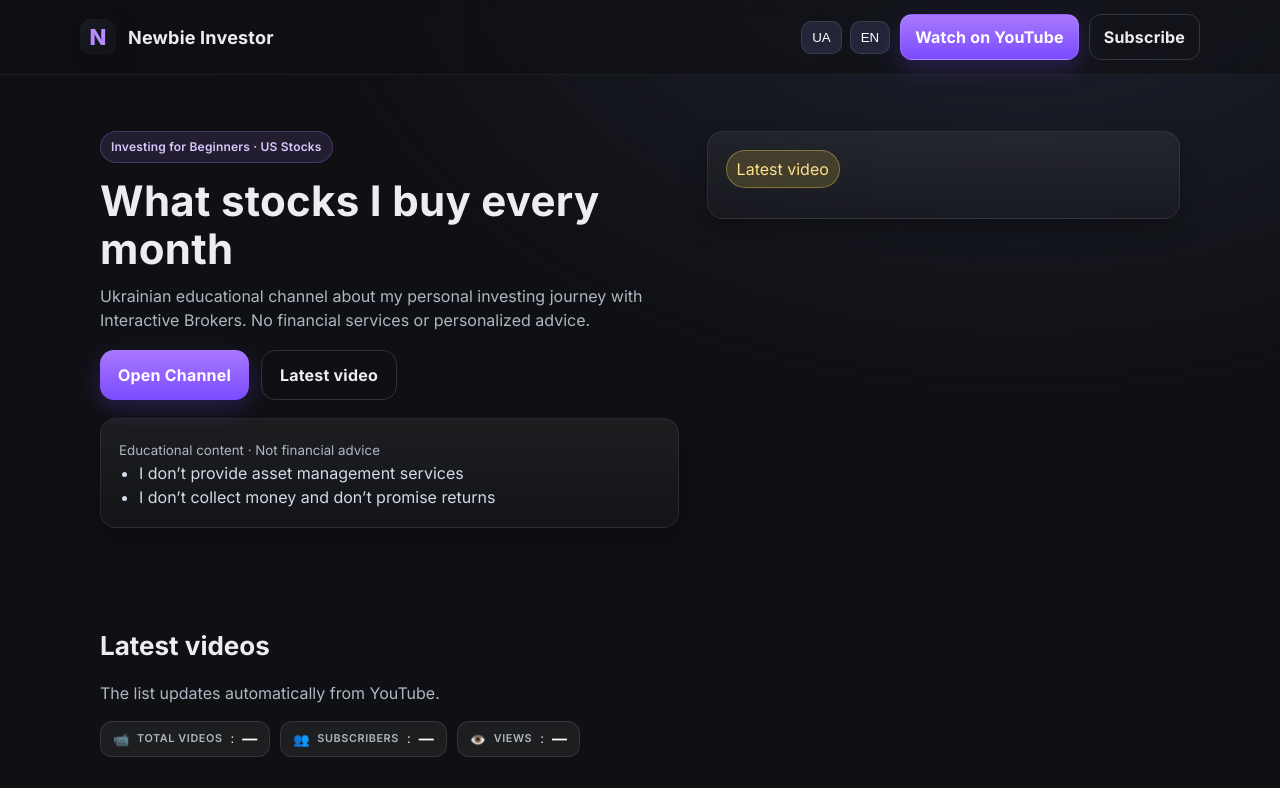
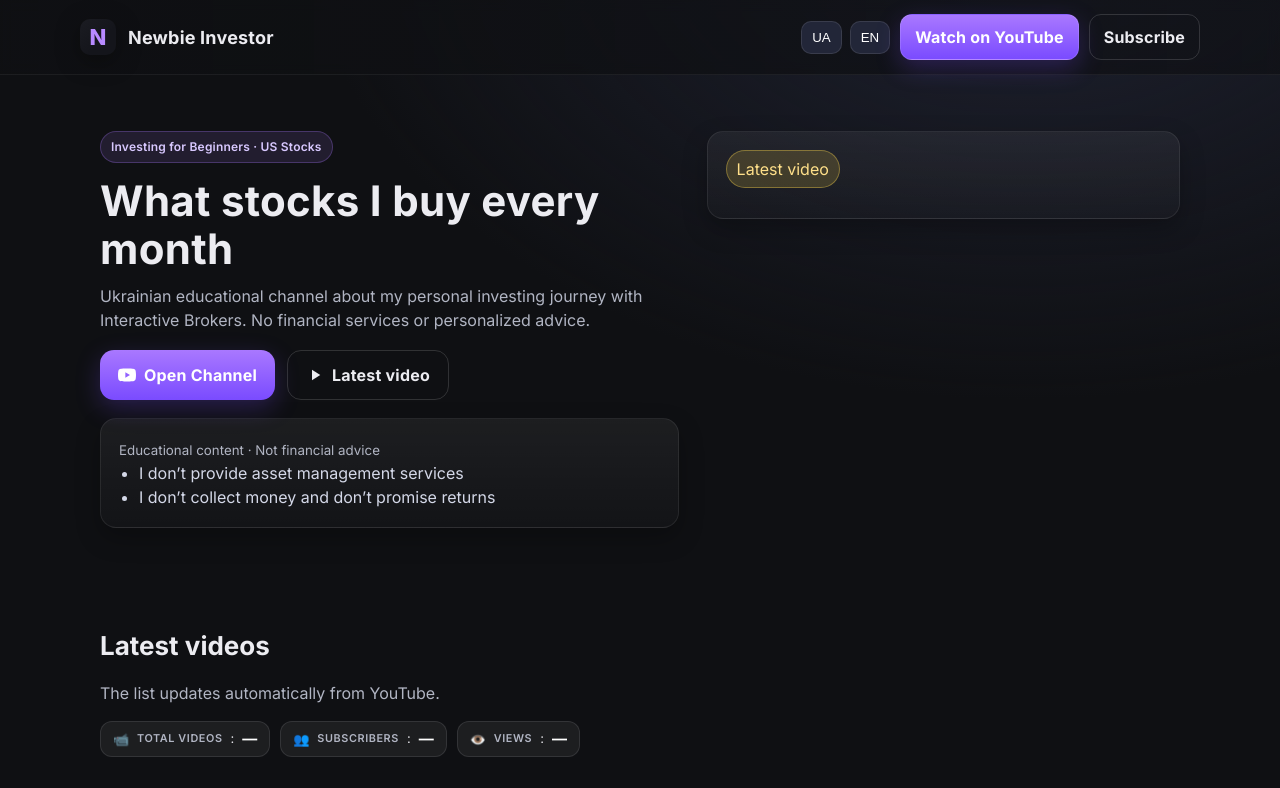
Before and after one commit to newbieinvestor2025-alt/site, a website: page index.html in a window 1280 px wide. Shown: the top 788 px of the page. Drawn offline with Linux system fonts and the light colour scheme; no server answers.

Commit message:
updated data-ai

```diff
--- a/index.html
+++ b/index.html
@@ -73,16 +73,15 @@
           <h2 data-i="h2">Які акції я купую щомісяця</h2>
           <p data-i="heroP">Освітній україномовний канал про особистий досвід інвестування через Interactive Brokers. Жодних фінансових послуг або персоналізованих порад.</p>
           <div class="cta">
-            <a class="btn icon" id="watchBtn2" target="_blank" rel="noopener" data-i="openChannel" aria-label="Відкрити канал" title="Відкрити канал">
+            <a class="btn icon" id="watchBtn2" target="_blank" rel="noopener" aria-label="Відкрити канал" title="Відкрити канал">
                 <!-- YT icon -->
                 <svg class="icon" viewBox="0 0 24 24" aria-hidden="true"><path fill="currentColor" d="M23.5 6.2a3.2 3.2 0 0 0-2.3-2.3C19.1 3.3 12 3.3 12 3.3s-7.1 0-9.2.6A3.2 3.2 0 0 0 .5 6.2 33.5 33.5 0 0 0 0 12c0 1.9.2 3.8.5 5.8a3.2 3.2 0 0 0 2.3 2.3c2.1.6 9.2.6 9.2.6s7.1 0 9.2-.6a3.2 3.2 0 0 0 2.3-2.3c.3-2 .5-3.9.5-5.8 0-1.9-.2-3.8-.5-5.8zM9.8 15.6V8.4l6.2 3.6-6.2 3.6z"/></svg>
-                <span>Відкрити канал</span>
+                <span data-i="openChannel">Відкрити канал</span>
             </a>
             <a class="btn secondary icon"
               id="latestVideoBtn"
               target="_blank"
               rel="noopener"
-              data-i="lastVideo"
               data-i-attr="aria-label,title"
               aria-label="Останнє відео"
               title="Останнє відео">
```
